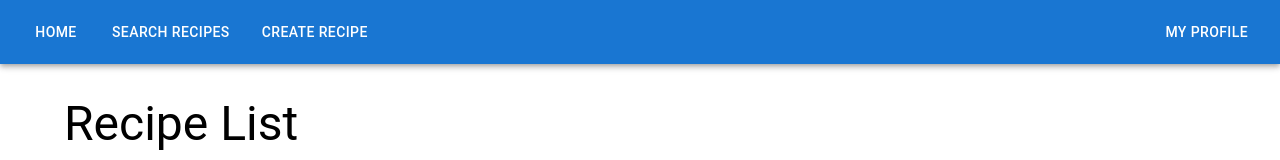
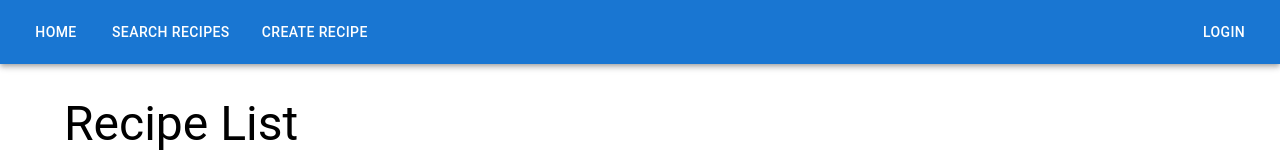
Before and after one commit to CristinaCrihana/cooking-app-sps, a React (Create React App) app: page / in a window 1280 px wide. Shown: the top 160 px of the page. Built offline with nearby package versions, Linux system fonts and the light colour scheme; no server answers.

Commit message:
Added Log out

```diff
--- a/src/components/NavBar.js
+++ b/src/components/NavBar.js
@@ -1,8 +1,16 @@
 import React from 'react';
 import { AppBar, Toolbar, Button, Box } from '@mui/material';
-import { Link } from 'react-router-dom';
+import { Link, useNavigate } from 'react-router-dom';
 
 const NavBar = () => {
+  const isLoggedIn = localStorage.getItem('token');
+  const navigate = useNavigate();
+
+  const handleLogout = () => {
+    localStorage.removeItem('token');
+    navigate('/login');
+  };
+
   return (
     <AppBar position="static">
       <Toolbar>
@@ -32,7 +40,9 @@ const NavBar = () => {
           </Button>
         </Box>
 
-        <Box>
+        <Box sx={{ display: 'flex', gap: 1 }}>
+          {isLoggedIn ? (
+            <>
               <Button
                 component={Link}
                 to="/profile"
@@ -40,6 +50,22 @@ const NavBar = () => {
               >
                 My Profile
               </Button>
+              <Button
+                color="inherit"
+                onClick={handleLogout}
+              >
+                Logout
+              </Button>
+            </>
+          ) : (
+            <Button
+              component={Link}
+              to="/login"
+              color="inherit"
+            >
+              Login
+            </Button>
+          )}
         </Box>
       </Toolbar>
     </AppBar>
```
Lines whose indentation alone changed are shown as unchanged.
